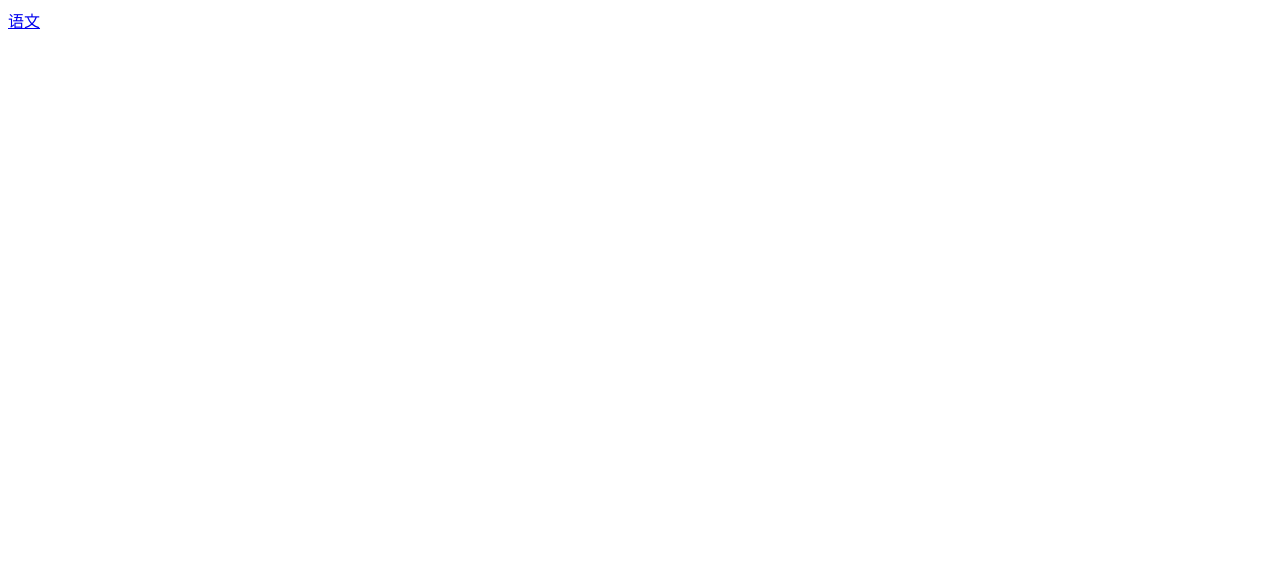
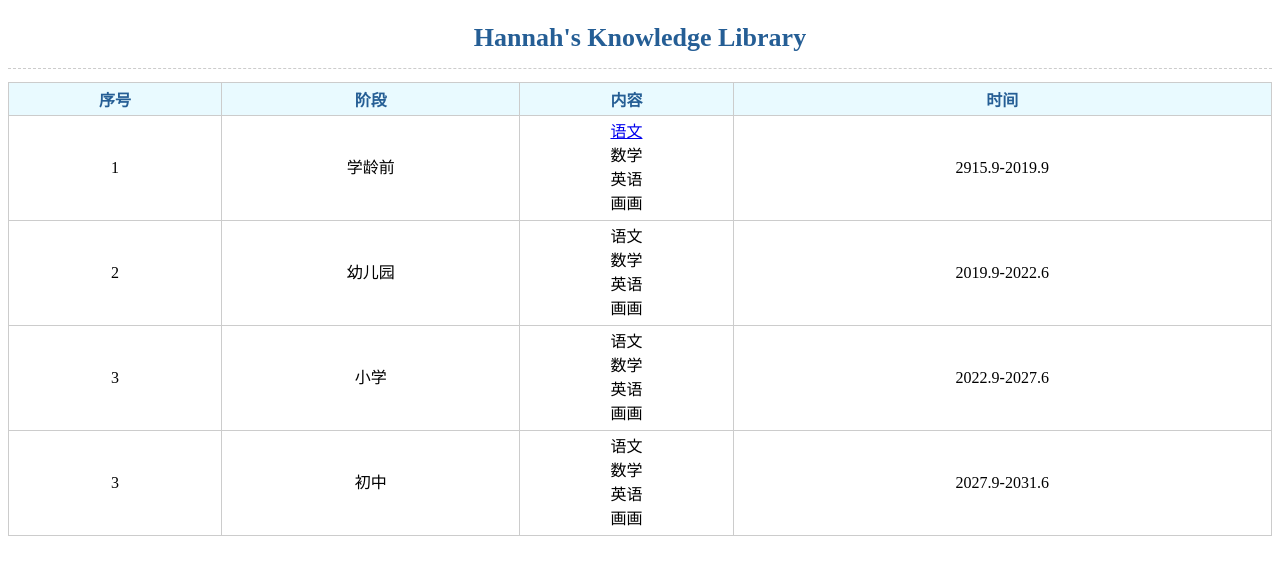
Before and after one commit to hannah919/hannah919.github.io, a plain HTML site: page index.html in a window 1280 px wide. Drawn offline with Linux system fonts and the light colour scheme.

Commit message:
modify index css

```diff
--- /dev/null
+++ b/index.css
@@ -0,0 +1,46 @@
+@charset "utf-8";
+/* CSS Document */
+.tabtop13 {
+	margin-top: 13px;
+}
+.tabtop13 td{
+	background-color:#ffffff;
+	height:25px;
+	line-height:150%;
+}
+.font-center{ text-align:center}
+.btbg{background:#e9faff !important;}
+.btbg1{background:#f2fbfe !important;}
+.btbg2{background:#f3f3f3 !important;}
+.biaoti{
+	font-family: 微软雅黑;
+	font-size: 26px;
+	font-weight: bold;
+	border-bottom:1px dashed #CCCCCC;
+	color: #255e95;
+}
+.titfont {
+	font-family: 微软雅黑;
+	font-size: 16px;
+	font-weight: bold;
+	color: #255e95;
+	background: url(../images/ico3.gif) no-repeat 15px center;
+	background-color:#e9faff;
+}
+.tabtxt2 {
+	font-family: 微软雅黑;
+	font-size: 14px;
+	font-weight: bold;
+	text-align: right;
+	padding-right: 10px;
+	color:#327cd1;
+}
+.tabtxt3 {
+	font-family: 微软雅黑;
+	font-size: 14px;
+	padding-left: 15px;
+	color: #000;
+	margin-top: 10px;
+	margin-bottom: 10px;
+	line-height: 20px;
+}
--- a/index.html
+++ b/index.html
@@ -3,8 +3,46 @@
 <head>
 <meta charset="utf-8">
 <title>Hannah's Homepage</title>
+<link rel="stylesheet" type="text/css" href="index.css">
 </head>
 <body>
-<a href="preschool/chinese.html">语文</a>
+	<table width="100%" border="0" cellspacing="0" cellpadding="0" align="center">
+		<tr>
+			<td align="center" class="biaoti" height="60">Hannah's Knowledge Library</td>
+		</tr>
+	</table>
+	<table width="100%" border="0" cellspacing="1" cellpadding="4" bgcolor="#cccccc" class="tabtop13" align="center">
+		<tr>
+			<th class="btbg font-center titfont" >序号</th>
+			<th class="btbg font-center titfont" >阶段</th>
+			<th class="btbg font-center titfont" >内容</th>
+			<th class="btbg font-center titfont" >时间</th>
+		</tr>
+		<tr>
+			<td class="font-center">1</td>
+			<td class="font-center">学龄前</td>
+			<td class="font-center"><a href="preschool/chinese.html">语文</a><br>数学<br>英语<br>画画</td>
+			<td class="font-center">2915.9-2019.9</td>
+		</tr>
+		<tr>
+			<td class="font-center">2</td>
+			<td class="font-center">幼儿园</td>
+			<td class="font-center">语文<br>数学<br>英语<br>画画</td>
+			<td class="font-center">2019.9-2022.6</td>
+		</tr>
+		<tr>
+			<td class="font-center">3</td>
+			<td class="font-center">小学</td>
+			<td class="font-center">语文<br>数学<br>英语<br>画画</td>
+			<td class="font-center">2022.9-2027.6</td>
+		</tr>
+		<tr>
+			<td class="font-center">3</td>
+			<td class="font-center">初中</td>
+			<td class="font-center">语文<br>数学<br>英语<br>画画</td>
+			<td class="font-center">2027.9-2031.6</td>
+		</tr>
+	</table>
+
 </body>
 </html>
```
